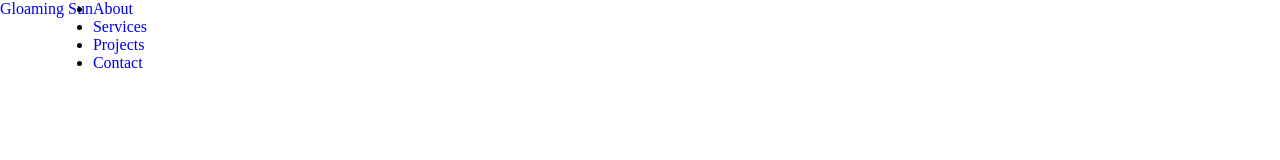
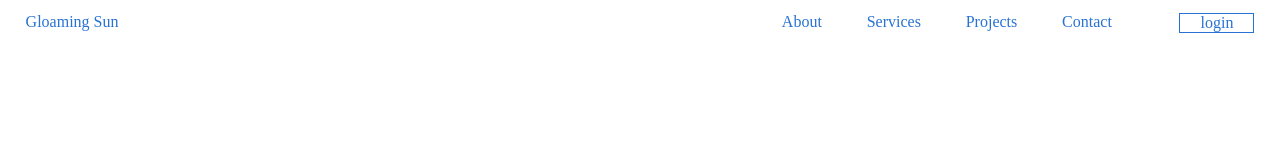
Before and after one commit to Gloamingsun/hello-world, a plain HTML site: page index.html in a window 1280 px wide. Drawn offline with Linux system fonts and the light colour scheme.

Commit message:
redefine

```diff
--- a/index.html
+++ b/index.html
@@ -21,11 +21,11 @@
                 </ul>
             </div>
             <div class="login-container">
-
+                <div class="login"><a href="#">login</a></div>
             </div>
         </nav>
     </header>
-    <main>
+    <!--<main>
         <div class="first-page">
 
         </div>
@@ -41,6 +41,6 @@
     </main>
     <footer>
 
-    </footer>
+    </footer>-->
 </body>
 </html>
--- a/style.css
+++ b/style.css
@@ -6,15 +6,56 @@
 /*GLOBAL STYLES*/
 a{
     text-decoration: none;
+    color: rgb(39, 114, 211);
 
+}
+li{
+    list-style-type: none;
+    padding: 0 10px;
 }
 
 
 /*NAVIGATION BAR*/
+header{
+    align-items: center;
+}
 header>nav{
+    margin: 1% 2%;
     display: flex;
+    position: relative;
+    justify-content: space-between;
+    min-height: 3%;
+    overflow: hidden;
+    width: 96%;
 
 }
+header>nav>.nav-bar>ul{
+    position: absolute;
+    margin-left: 10%;
+    display: flex;
+    justify-content: space-between;
+    width: 350px;
+    overflow: hidden;
+
+
+}
+header>nav>.login-container>.login{
+    border: 1px solid rgb(39, 114, 211);
+    padding: 0 20px;
+}
+
+
+
+
+
+
+
+
+
+
+
+
+
 /*MAIN BODY*/
 /*FIRST PAGE*/
 /*SECOND PAGE*/
```
